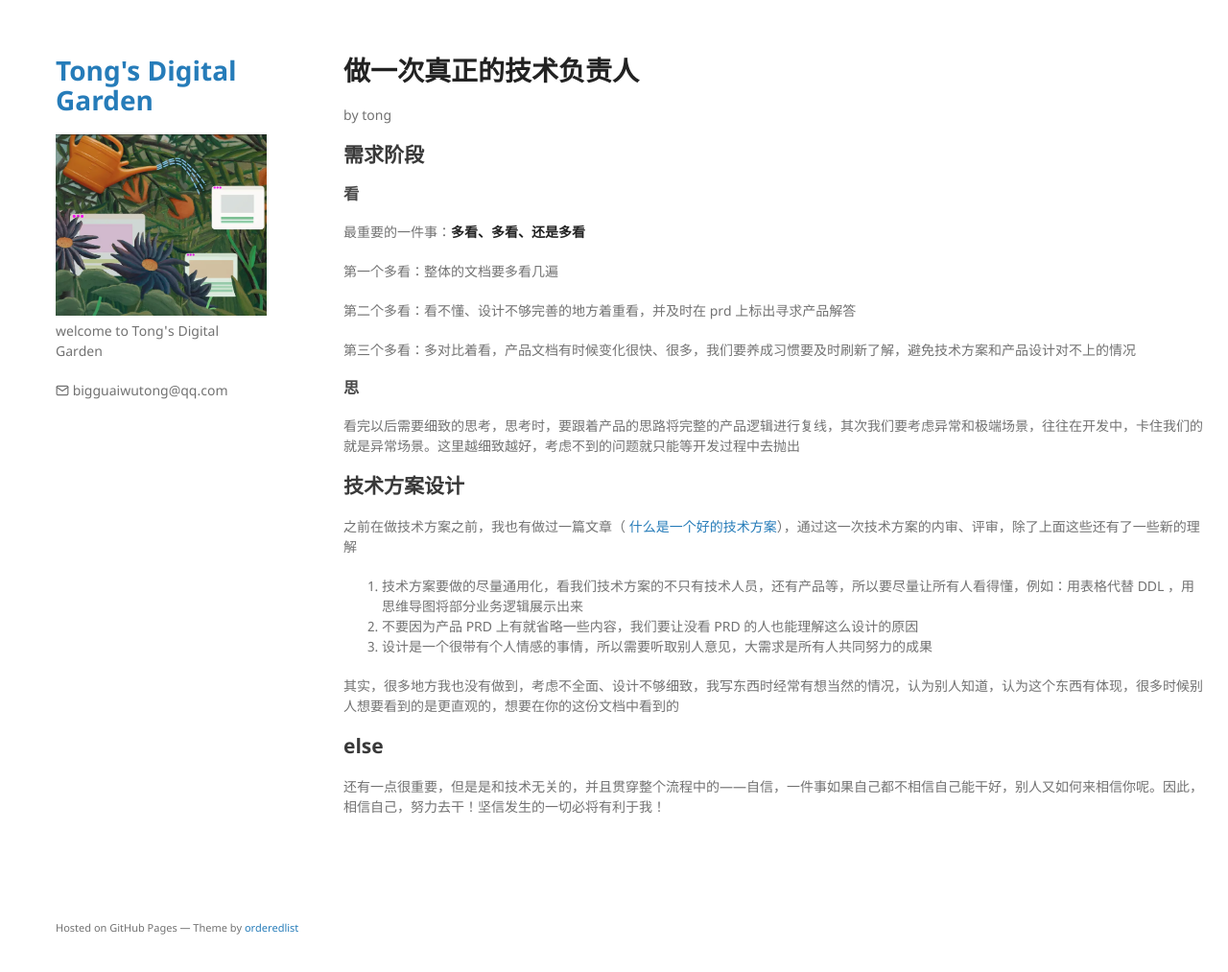
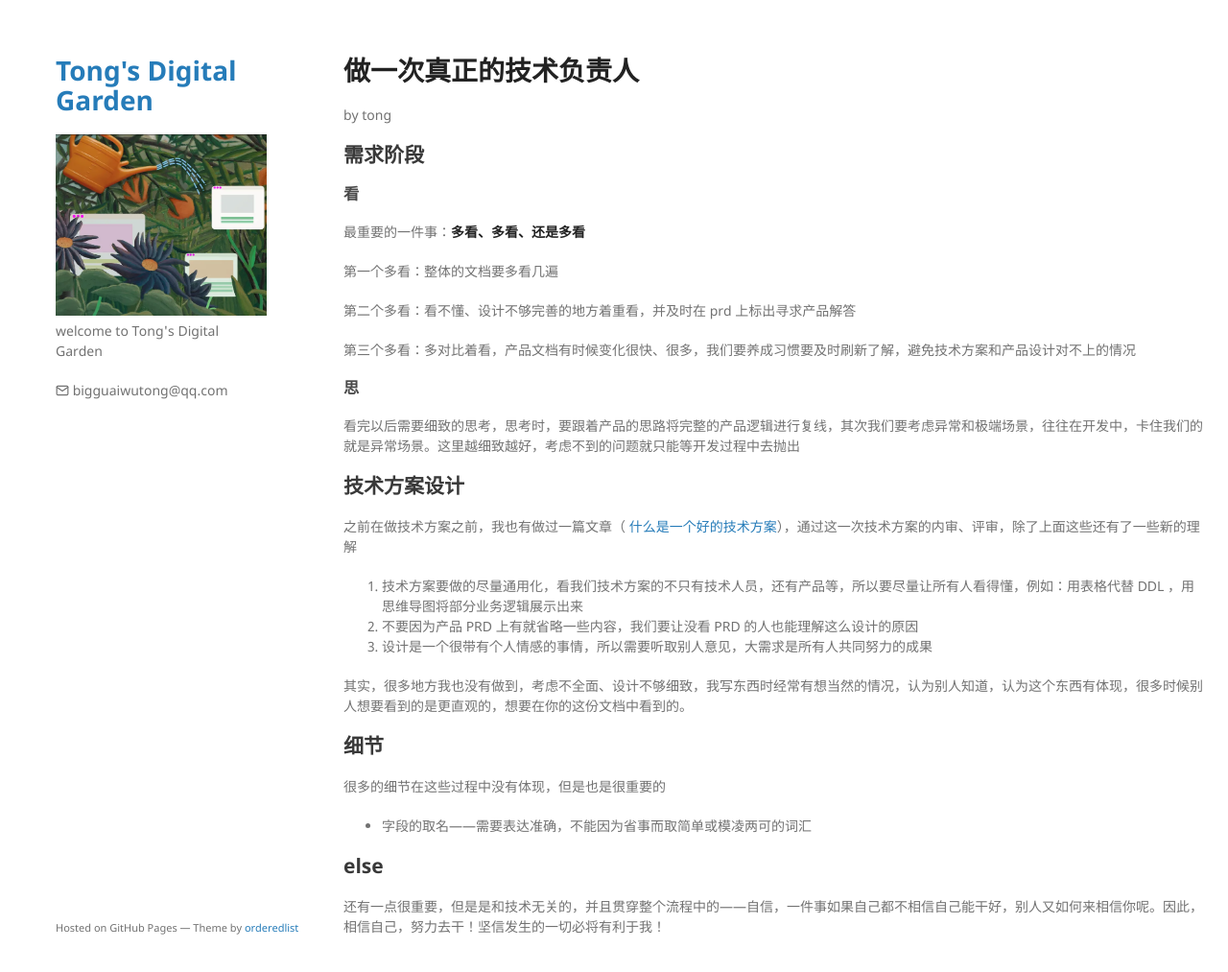
Before and after one commit to TongCodeSpace/TongCodeSpace.github.io, a Jekyll site: the page built from note/复盘/工作/做一次技术负责人.md, in a window 1280 px wide and 1046 px high. Shown: the top 1013 px of the window at 96% size. Built offline with Jekyll 4.4.1, drawn with Linux system fonts in a browser that asks for light colours; comment, search, counter and statistics services are not loaded.

Commit message:
vault backup: M .obsidian/workspace.json note/复盘/工作/做一次技术负责人.md note/想法/自我/三观.md

```diff
--- a/note/复盘/工作/做一次技术负责人.md
+++ b/note/复盘/工作/做一次技术负责人.md
@@ -16,15 +16,18 @@ layout: post
 ### 思
 看完以后需要细致的思考，思考时，要跟着产品的思路将完整的产品逻辑进行复线，其次我们要考虑异常和极端场景，往往在开发中，卡住我们的就是异常场景。这里越细致越好，考虑不到的问题就只能等开发过程中去抛出
 
-
-
 ## 技术方案设计
 之前在做技术方案之前，我也有做过一篇文章（ [什么是一个好的技术方案](../../想法/记录/什么是一个好的技术方案.md)），通过这一次技术方案的内审、评审，除了上面这些还有了一些新的理解
 1. 技术方案要做的尽量通用化，看我们技术方案的不只有技术人员，还有产品等，所以要尽量让所有人看得懂，例如：用表格代替 DDL ，用思维导图将部分业务逻辑展示出来
 2. 不要因为产品 PRD 上有就省略一些内容，我们要让没看 PRD 的人也能理解这么设计的原因
 3. 设计是一个很带有个人情感的事情，所以需要听取别人意见，大需求是所有人共同努力的成果
 
-其实，很多地方我也没有做到，考虑不全面、设计不够细致，我写东西时经常有想当然的情况，认为别人知道，认为这个东西有体现，很多时候别人想要看到的是更直观的，想要在你的这份文档中看到的
+其实，很多地方我也没有做到，考虑不全面、设计不够细致，我写东西时经常有想当然的情况，认为别人知道，认为这个东西有体现，很多时候别人想要看到的是更直观的，想要在你的这份文档中看到的。
+
+
+## 细节
+很多的细节在这些过程中没有体现，但是也是很重要的
+- 字段的取名——需要表达准确，不能因为省事而取简单或模凌两可的词汇
 
 
 ## else
```
Also changed, not shown: note/想法/自我/三观.md (+12 -1 lines), .obsidian/workspace.json.
